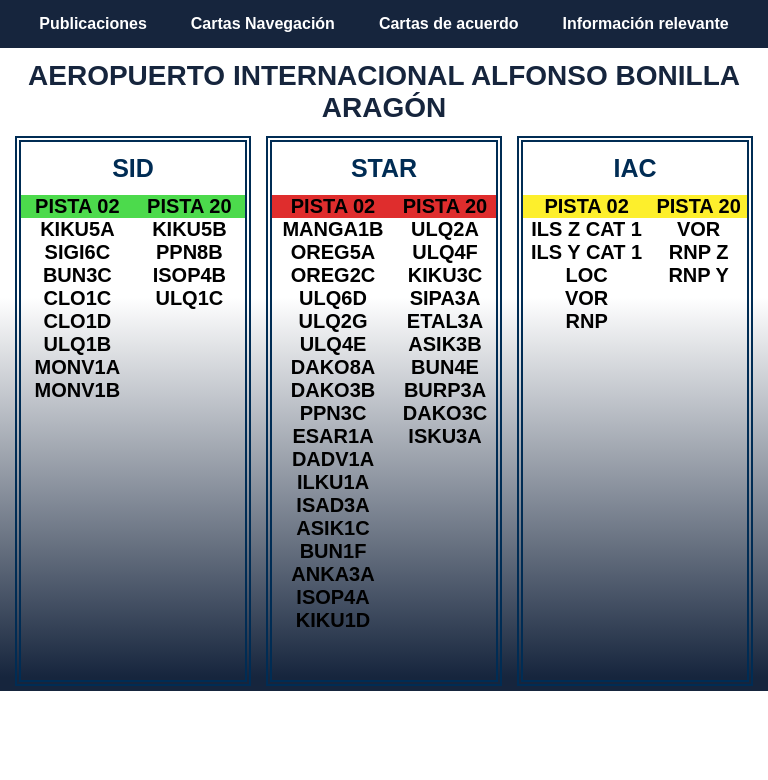
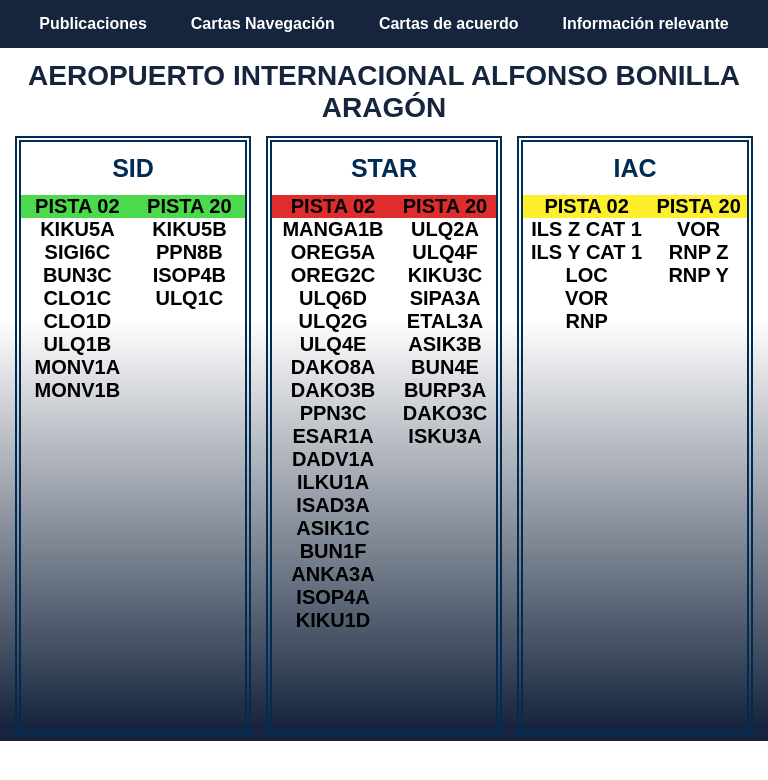
Before and after one commit to Shotta527/bonilla, a plain HTML site: page index.html in a window 768 px wide. Drawn offline with Linux system fonts and the light colour scheme.

Commit message:
Add files via upload

```diff
--- a/Cali.css
+++ b/Cali.css
@@ -131,7 +131,7 @@
     width: 100%;
     display: flex;
     padding-bottom: 15px;
-    height: 550px;
+    height: 600px;
     margin-bottom: 5px;
   }
                                                 /* CAJAS EXTERNAS*/
@@ -143,7 +143,7 @@
         border-color: #002c54;
         overflow: hidden;
         width: 400px;
-        height: 550px;
+        height: 600px;
         float: left;
         margin-bottom: 0px;
         flex:1;
@@ -155,7 +155,7 @@
         border-color: #002c54;
         overflow: hidden;
         width: 400px;
-        height: 550px;
+        height: 600px;
         float: left;
         margin-bottom: 0px;
         flex:1;
```
